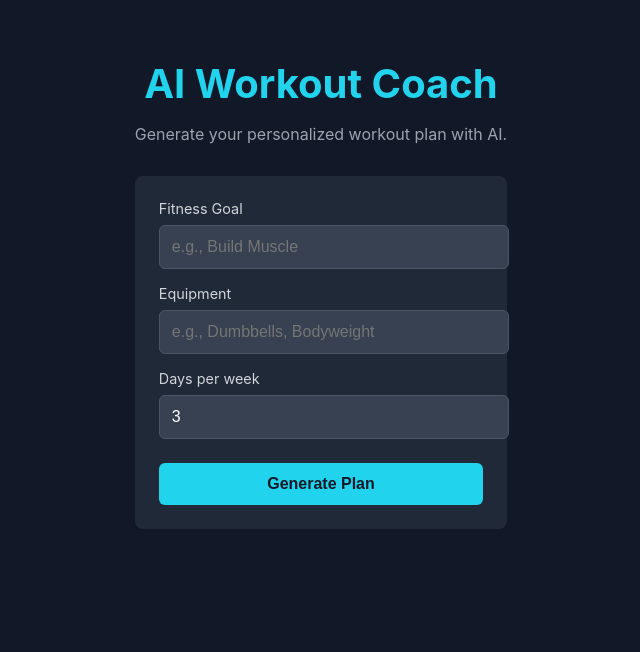
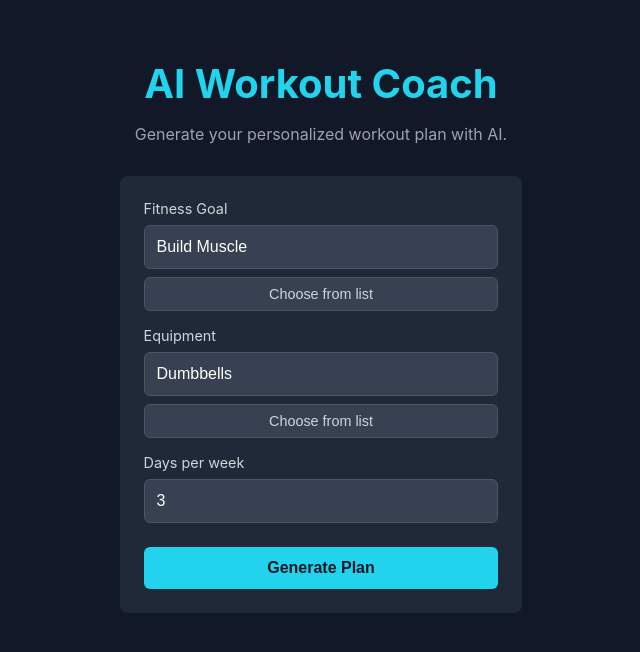
Before and after one commit to dominikszilvasi04/ai-workout-coach-js, a React (Create React App) app in the folder frontend/: page / in a window 1280 px wide. Shown: the top 652 px of the page, without its empty margins (319-959 px from the left). Built offline with nearby package versions, Linux system fonts and the light colour scheme.

Commit message:
feat: implement modal for goal and equipment selection

```diff
--- a/frontend/src/App.css
+++ b/frontend/src/App.css
@@ -1,3 +1,6 @@
+*, *::before, *::after {
+  box-sizing: border-box;
+}
 body {
   background-color: #111827;
   color: white;
@@ -109,3 +112,21 @@ body {
   font-size: 1rem;
   line-height: 1.6;
 }
+
+.picker-button {
+  width: 100%;
+  background-color: #374151;
+  border: 1px solid #4b5563;
+  color: #d1d5db;
+  padding: 0.5rem;
+  border-radius: 6px;
+  margin-top: 0.5rem;
+  cursor: pointer;
+  text-align: center;
+  font-size: 0.9rem;
+  transition: background-color 0.2s;
+}
+
+.picker-button:hover {
+  background-color: #4b5563;
+}
--- a/frontend/src/App.js
+++ b/frontend/src/App.js
@@ -1,19 +1,44 @@
 import React, { useState } from 'react';
 import axios from 'axios';
+import Modal from './Modal'; // Import our new Modal component
 import './App.css';
+
+// --- Suggestion Lists ---
+const goalOptions = [
+  'Build Muscle', 'Lose Weight', 'Increase Strength', 'Cardio Endurance', 'Improve Flexibility',
+  'Body Recomposition', 'General Fitness', 'Athletic Performance', 'Hypertrophy', 'Powerlifting',
+  'Functional Fitness', 'Core Strength', 'Improve Posture', 'Toning', 'HIIT Training'
+];
+
+const equipmentOptions = [
+  'Dumbbells', 'Barbell', 'Bodyweight', 'Kettlebells', 'Resistance Bands', 'Squat Rack',
+  'Bench', 'Pull-up Bar', 'Cable Machine', 'Leg Press Machine', 'Treadmill', 'Stationary Bike',
+  'Rowing Machine', 'Medicine Ball', 'None'
+];
 
 function App() {
   const [formData, setFormData] = useState({
-    goal: '', // Changed to empty string for text input
-    equipment: '', // Changed to empty string for text input
+    goal: 'Build Muscle',
+    equipment: 'Dumbbells',
     days: 3,
   });
+  // State to manage which modal is open ('goal', 'equipment', or null)
+  const [modalType, setModalType] = useState(null);
+
   const [workoutPlan, setWorkoutPlan] = useState('');
   const [loading, setLoading] = useState(false);
   const [error, setError] = useState('');
 
   const handleChange = (e) => {
     setFormData({ ...formData, [e.target.name]: e.target.value });
+  };
+
+  // This function handles adding selections from the modal
+  const handleSelect = (type, option) => {
+    const currentVal = formData[type];
+    // If the input is empty, just add the option. Otherwise, add a comma first.
+    const newVal = currentVal ? `${currentVal}, ${option}` : option;
+    setFormData({ ...formData, [type]: newVal });
   };
 
   const handleSubmit = async (e) => {
@@ -34,6 +59,24 @@ function App() {
 
   return (
     <div className="app-container">
+      {/* This is our Goal Modal, it only shows when modalType is 'goal' */}
+      <Modal
+        isOpen={modalType === 'goal'}
+        onClose={() => setModalType(null)}
+        title="Select Fitness Goal(s)"
+        options={goalOptions}
+        onSelect={(option) => handleSelect('goal', option)}
+      />
+
+      {/* This is our Equipment Modal, it only shows when modalType is 'equipment' */}
+      <Modal
+        isOpen={modalType === 'equipment'}
+        onClose={() => setModalType(null)}
+        title="Select Available Equipment"
+        options={equipmentOptions}
+        onSelect={(option) => handleSelect('equipment', option)}
+      />
+
       <h1 className="app-title">AI Workout Coach</h1>
       <p className="app-subtitle">Generate your personalized workout plan with AI.</p>
 
@@ -42,42 +85,15 @@ function App() {
           {/* --- GOAL INPUT --- */}
           <div className="form-group">
             <label htmlFor="goal">Fitness Goal</label>
-            <input
-              type="text"
-              name="goal"
-              id="goal"
-              value={formData.goal}
-              onChange={handleChange}
-              placeholder="e.g., Build Muscle"
-              list="goal-suggestions" // Link to the datalist
-            />
-            <datalist id="goal-suggestions">
-              <option value="Build Muscle" />
-              <option value="Lose Weight" />
-              <option value="Cardio Endurance" />
-              <option value="Increase Strength" />
-            </datalist>
+            <input type="text" name="goal" id="goal" value={formData.goal} onChange={handleChange} placeholder="e.g., Build Muscle" />
+            <button type="button" className="picker-button" onClick={() => setModalType('goal')}>Choose from list</button>
           </div>
 
           {/* --- EQUIPMENT INPUT --- */}
           <div className="form-group">
             <label htmlFor="equipment">Equipment</label>
-            <input
-              type="text"
-              name="equipment"
-              id="equipment"
-              value={formData.equipment}
-              onChange={handleChange}
-              placeholder="e.g., Dumbbells, Bodyweight"
-              list="equipment-suggestions" // Link to the datalist
-            />
-            <datalist id="equipment-suggestions">
-              <option value="Dumbbells" />
-              <option value="Barbell" />
-              <option value="Bodyweight" />
-              <option value="Kettlebells" />
-              <option value="None" />
-            </datalist>
+            <input type="text" name="equipment" id="equipment" value={formData.equipment} onChange={handleChange} placeholder="e.g., Dumbbells, Bodyweight" />
+            <button type="button" className="picker-button" onClick={() => setModalType('equipment')}>Choose from list</button>
           </div>
 
           {/* --- DAYS INPUT (Unchanged) --- */}
--- /dev/null
+++ b/frontend/src/Modal.css
@@ -0,0 +1,68 @@
+.modal-overlay {
+  position: fixed;
+  top: 0;
+  left: 0;
+  right: 0;
+  bottom: 0;
+  background-color: rgba(0, 0, 0, 0.7);
+  display: flex;
+  justify-content: center;
+  align-items: center;
+  z-index: 1000;
+}
+
+.modal-content {
+  background-color: #1f2937;
+  padding: 2rem;
+  border-radius: 8px;
+  width: 90%;
+  max-width: 600px;
+  max-height: 80vh;
+  display: flex;
+  flex-direction: column;
+}
+
+.modal-header {
+  display: flex;
+  justify-content: space-between;
+  align-items: center;
+  border-bottom: 1px solid #4b5563;
+  padding-bottom: 1rem;
+  margin-bottom: 1rem;
+}
+
+.modal-header h2 {
+  margin: 0;
+  color: #22d3ee;
+}
+
+.close-button {
+  background: none;
+  border: none;
+  color: white;
+  font-size: 2rem;
+  cursor: pointer;
+}
+
+.modal-body {
+  overflow-y: auto;
+  display: flex;
+  flex-wrap: wrap;
+  gap: 0.75rem;
+}
+
+.option-button {
+  background-color: #374151;
+  color: #d1d5db;
+  border: 1px solid #4b5563;
+  border-radius: 20px;
+  padding: 0.5rem 1rem;
+  cursor: pointer;
+  font-size: 0.9rem;
+  transition: background-color 0.2s, color 0.2s;
+}
+
+.option-button:hover {
+  background-color: #22d3ee;
+  color: #111827;
+}
--- /dev/null
+++ b/frontend/src/Modal.js
@@ -0,0 +1,28 @@
+import React from 'react';
+import './Modal.css'; // We will create this file next
+
+const Modal = ({ isOpen, onClose, title, options, onSelect }) => {
+  if (!isOpen) {
+    return null;
+  }
+
+  return (
+    <div className="modal-overlay">
+      <div className="modal-content">
+        <div className="modal-header">
+          <h2>{title}</h2>
+          <button onClick={onClose} className="close-button">&times;</button>
+        </div>
+        <div className="modal-body">
+          {options.map((option) => (
+            <button key={option} onClick={() => onSelect(option)} className="option-button">
+              {option}
+            </button>
+          ))}
+        </div>
+      </div>
+    </div>
+  );
+};
+
+export default Modal;
```
